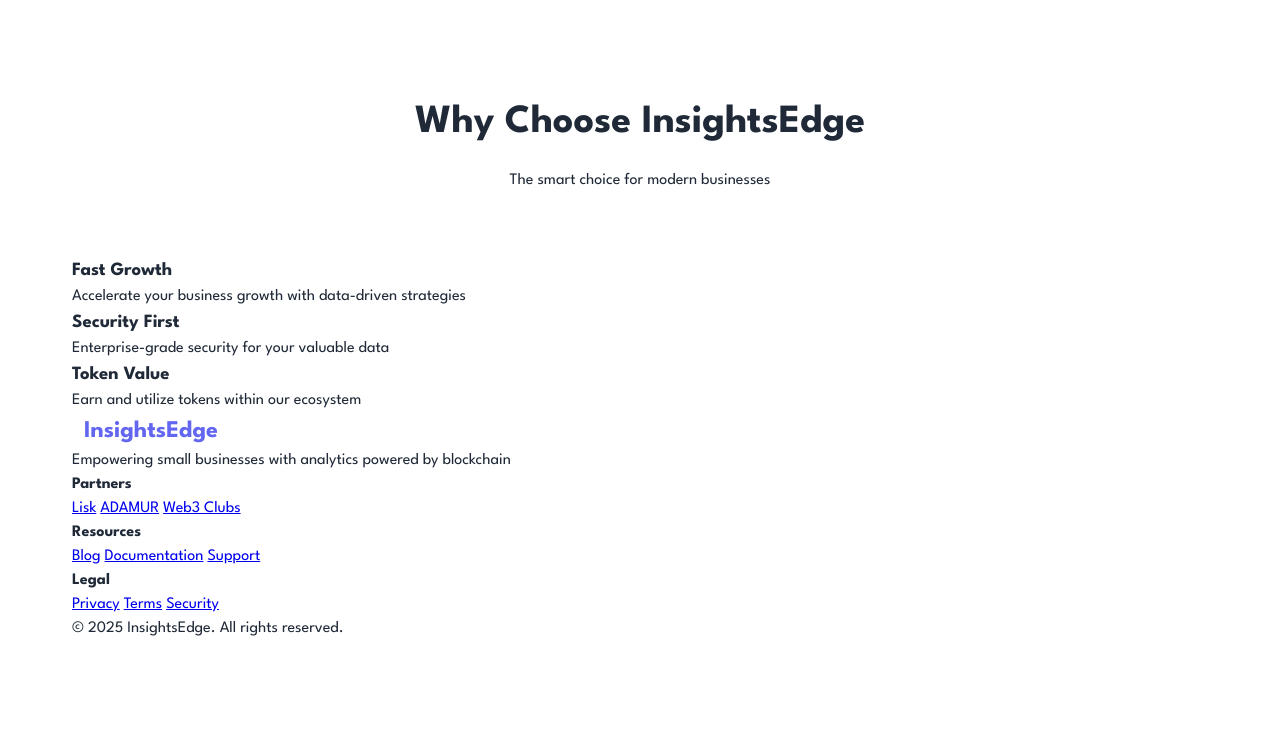
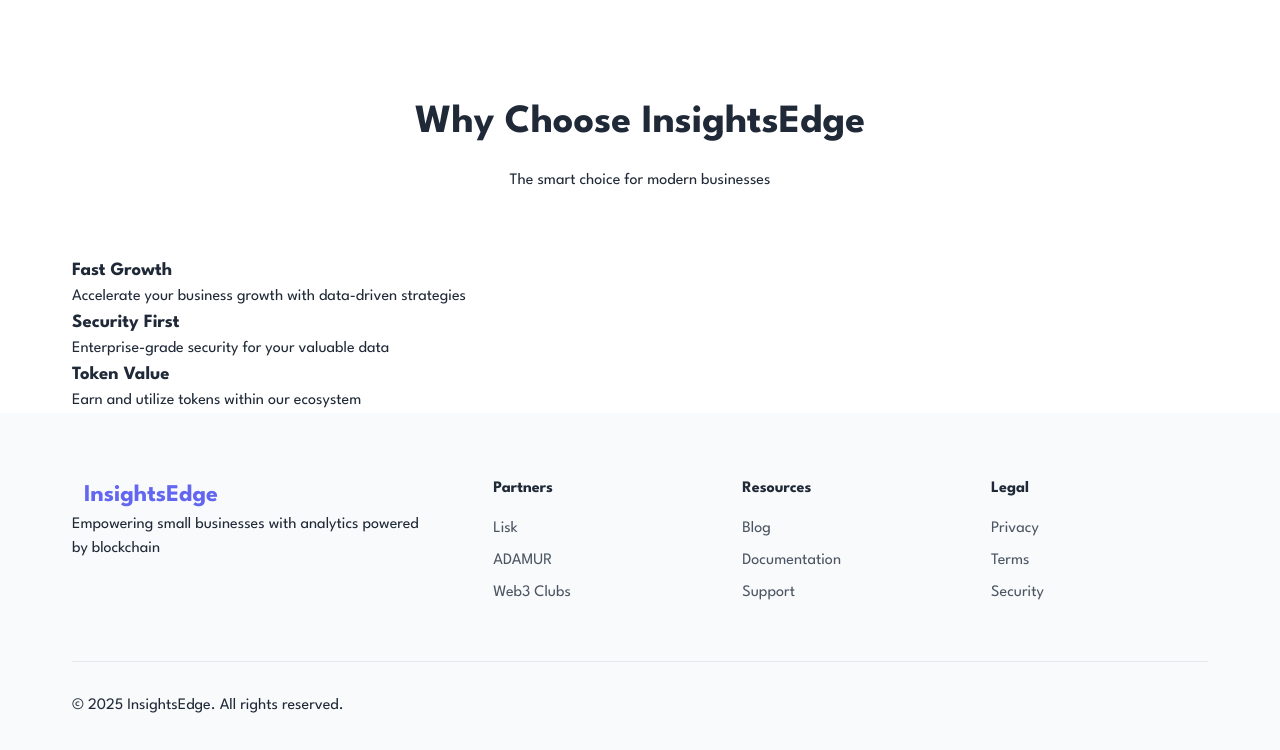
Before and after one commit to ombima56/insights-edge, a plain HTML site: page frontend/templates/index.html in a window 1280 px wide. Shown: the part 2163-2913 px from the top of the page. Before the commit the page ends 2804 px from the top, so only its background shows below. Drawn offline with Linux system fonts and the light colour scheme.

Commit message:
style: add styling to the footer

```diff
--- a/frontend/static/css/style.css
+++ b/frontend/static/css/style.css
@@ -370,3 +370,72 @@ h1 {
   outline: none;
   box-shadow: 0 0 0 4px rgba(99, 102, 241, 0.1);
 }
+
+/* Footer */
+footer {
+  background: var(--bg-secondary);
+  padding: 4rem 0 2rem;
+}
+
+.footer-content {
+  display: grid;
+  grid-template-columns: 1fr 2fr;
+  gap: 4rem;
+  margin-bottom: 3rem;
+}
+
+.footer-links {
+  display: grid;
+  grid-template-columns: repeat(3, 1fr);
+  gap: 2rem;
+}
+
+.link-group h4 {
+  color: var(--text-primary);
+  margin-bottom: 1rem;
+}
+
+.link-group a {
+  display: block;
+  color: var(--text-secondary);
+  text-decoration: none;
+  margin-bottom: 0.5rem;
+  transition: var(--transition);
+}
+
+.link-group a:hover {
+  color: var(--primary);
+}
+
+.footer-bottom {
+  display: flex;
+  justify-content: space-between;
+  align-items: center;
+  padding-top: 2rem;
+  border-top: 1px solid #e5e7eb;
+}
+
+.social-links {
+  display: flex;
+  gap: 1rem;
+}
+
+.social-links a {
+  color: var(--text-secondary);
+  transition: var(--transition);
+}
+
+.social-links a:hover {
+  color: var(--primary);
+}
+
+/* Enhanced Animations */
+@keyframes float {
+  0% { transform: translateY(0px); }
+  50% { transform: translateY(-10px); }
+  100% { transform: translateY(0px); }
+}
+
+.floating {
+  animation: float 3s ease-in-out infinite;
+}
```
